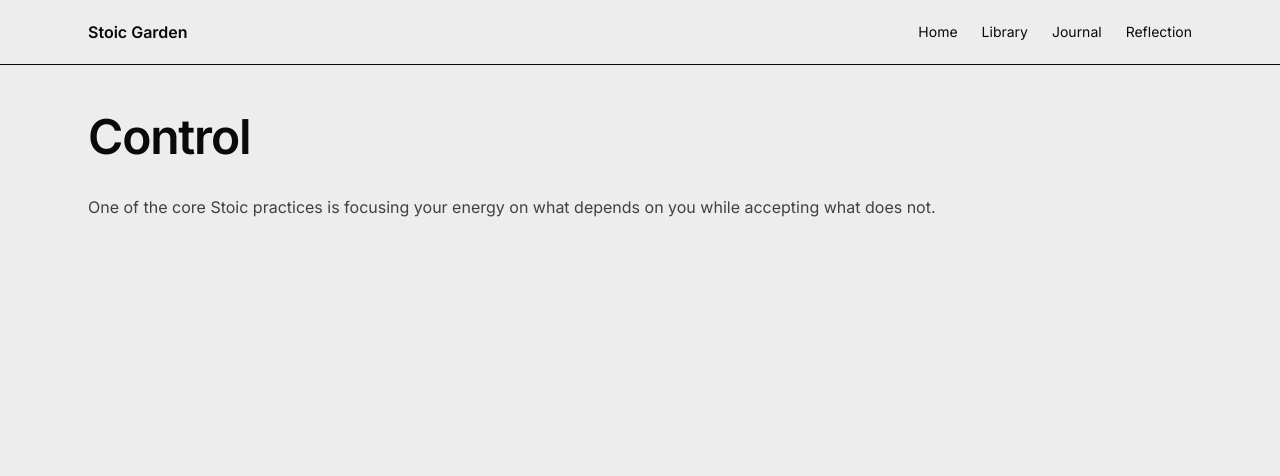
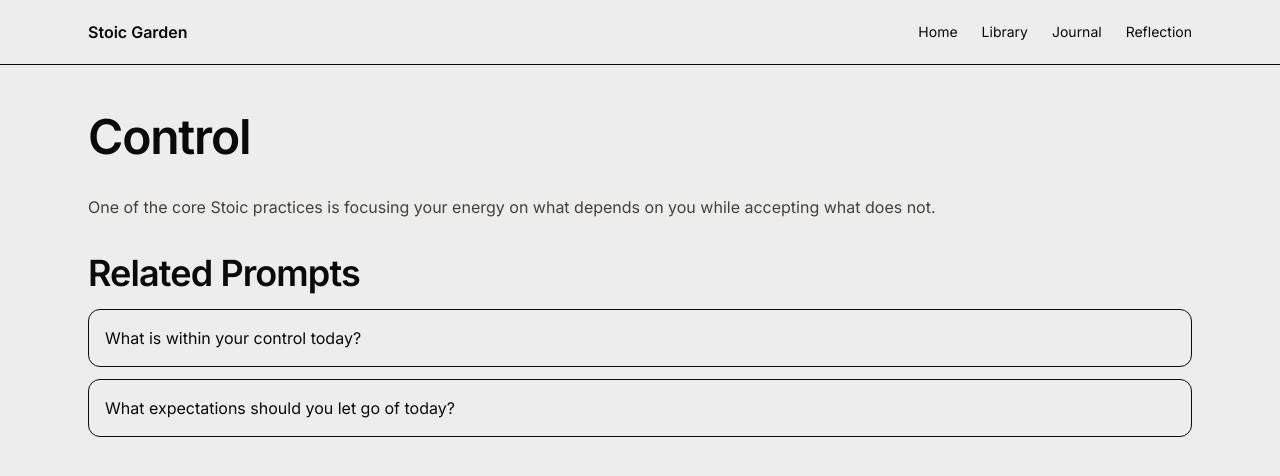
Before and after one commit to ketrinFox5/stoic-garden, a Next.js app: page /concepts/control in a window 1280 px wide. Shown: the top 476 px of the page. Built offline with nearby package versions, Linux system fonts and the light colour scheme.

Commit message:
add prompt-concept feature

```diff
--- a/app/concepts/[slug]/page.tsx
+++ b/app/concepts/[slug]/page.tsx
@@ -7,6 +7,9 @@ import {
 from "@/lib/services/concept-service"
 import { Heading } from '@/components/typography/heading'
 import { Text } from '@/components/typography/text'
+import { getPromptsByConcept } from '@/lib/services/prompt-service'
+import { ConceptSlug } from '@/types/concept-slug'
+import { PromptList } from '@/components/prompts/prompt-list'
 
 export default async function ConceptPage({
   params,
@@ -25,6 +28,11 @@ export default async function ConceptPage({
     notFound()
   }
 
+  const relatedPrompts =
+  getPromptsByConcept(
+    concept.slug as ConceptSlug
+  )
+
   return (
     <div className="space-y-8">
       <Heading>
@@ -34,6 +42,16 @@ export default async function ConceptPage({
       <Text>
         {concept.content}
       </Text>
+
+        <section className="space-y-4">
+          <Heading level="h2">
+            Related Prompts
+          </Heading>
+
+          <PromptList
+            prompts={relatedPrompts}
+          />
+      </section>
     </div>
   )
 }
--- /dev/null
+++ b/components/prompts/prompt-list.tsx
@@ -0,0 +1,26 @@
+import { Prompt } from "@/types/prompt"
+
+type PromptListProps = {
+  prompts: Prompt[]
+}
+
+export function PromptList({
+  prompts,
+}: PromptListProps) {
+  return (
+    <div className="space-y-3">
+      {prompts.map(prompt => (
+        <div
+          key={prompt.id}
+          className="
+            rounded-xl
+            border
+            p-4
+          "
+        >
+          {prompt.text}
+        </div>
+      ))}
+    </div>
+  )
+}
--- a/lib/services/prompt-service.ts
+++ b/lib/services/prompt-service.ts
@@ -1,5 +1,6 @@
 import { prompts } from "@/lib/mock-data/prompts"
 import { Prompt } from "@/types/prompt"
+import { ConceptSlug } from "@/types/concept-slug"
 
 export function getCurrentPhase():
   "morning" | "evening" {
@@ -48,3 +49,19 @@ function getCurrentHour() {
     ).format(new Date())
   )
 }
+
+export function getPromptsByConcept(
+  concept: ConceptSlug
+) {
+  return prompts.filter(
+    prompt => prompt.concept === concept
+  )
+}
+
+export function getPromptById(
+  id: string
+) {
+  return prompts.find(
+    prompt => prompt.id === id
+  )
+}
```
